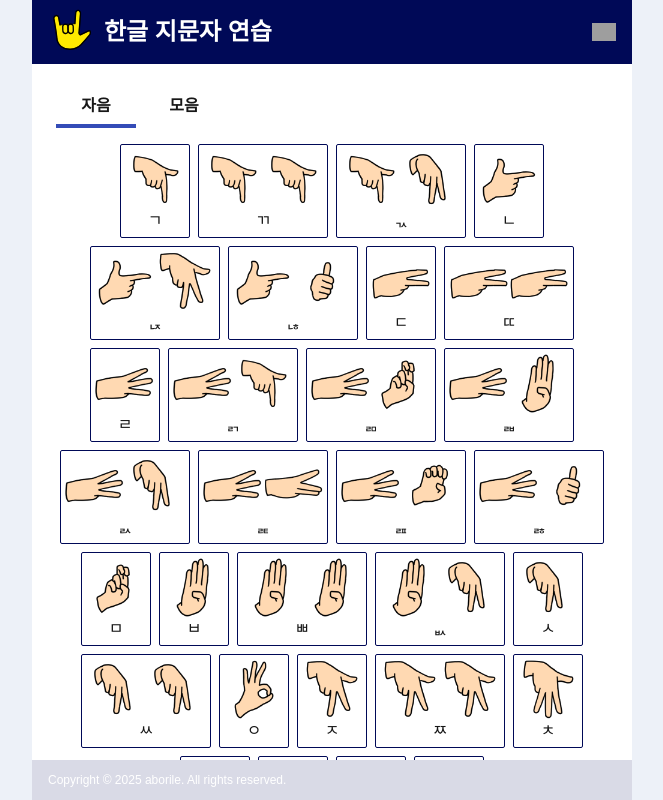
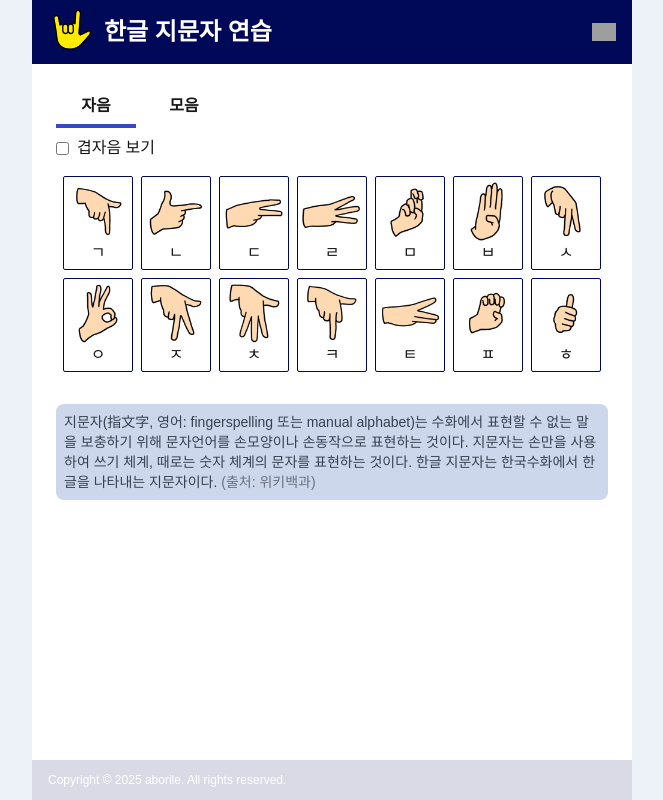
Before and after one commit to aborile/fingerspelling, a Next.js app: page /help in a window 1280 px wide. Shown: the whole page, without its empty margins (308-971 px from the left). Built offline with nearby package versions, Linux system fonts and the light colour scheme; no server answers; grey boxes are pictures that could not be loaded; a web font is replaced by a local one.

Commit message:
fix: 지문자 안내 시 겹자음 노출 여부 설정

```diff
--- a/src/components/help/index.tsx
+++ b/src/components/help/index.tsx
@@ -2,7 +2,7 @@
 
 import { memo, useCallback, useMemo, useState } from "react";
 
-import { 모음, 자음 } from "@/constants";
+import { 단자음, 모음, 자음 } from "@/constants";
 import { FingerspellType } from "@/typings";
 
 import { FingerspellImage } from "../shared";
@@ -10,6 +10,7 @@ import { classNames } from "@/modules";
 
 function HelpFingerspell() {
   const [type, setType] = useState<FingerspellType>("consonant");
+  const [showAllConsonant, setShowAllConsonant] = useState(false);
 
   const selectConsonant = useCallback(() => {
     setType("consonant");
@@ -18,12 +19,19 @@ function HelpFingerspell() {
     setType("vowel");
   }, []);
 
+  const toggleShowAllConsonant = useCallback(() => {
+    setShowAllConsonant((showAll) => !showAll);
+  }, []);
+
   const list = useMemo(() => {
     if (type === "consonant") {
-      return Object.entries(자음).slice(1);
+      if (showAllConsonant) {
+        return Object.entries(자음).slice(1);
+      }
+      return Object.entries(단자음);
     }
     return Object.entries(모음);
-  }, [type]);
+  }, [type, showAllConsonant]);
 
   return (
     <div className="h-full overflow-y-auto p-6 w-full">
@@ -47,6 +55,23 @@ function HelpFingerspell() {
           모음
         </button>
       </div>
+
+      {type === "consonant" && (
+        <div>
+          <button
+            onClick={toggleShowAllConsonant}
+            className="flex gap-2 items-center mt-2"
+          >
+            <input
+              type="checkbox"
+              checked={showAllConsonant}
+              readOnly
+              className=" accent-violet-blue cursor-pointer"
+            />
+            겹자음 보기
+          </button>
+        </div>
+      )}
 
       <div className="flex flex-wrap gap-2 justify-center mt-4">
         {list.map(([key, fingerspellInfo]) => (
--- a/src/constants/fingerspells.ts
+++ b/src/constants/fingerspells.ts
@@ -1,5 +1,22 @@
 import { FingerspellInfo } from "@/typings";
 import { Consonant, Vowel } from "./letters";
+
+export const 단자음: Record<string, FingerspellInfo> = {
+  ㄱ: { signs: ["00"] },
+  ㄴ: { signs: ["01"] },
+  ㄷ: { signs: ["02"] },
+  ㄹ: { signs: ["03"] },
+  ㅁ: { signs: ["04"] },
+  ㅂ: { signs: ["05"] },
+  ㅅ: { signs: ["06"] },
+  ㅇ: { signs: ["07"] },
+  ㅈ: { signs: ["08"] },
+  ㅊ: { signs: ["09"] },
+  ㅋ: { signs: ["10"] },
+  ㅌ: { signs: ["11"] },
+  ㅍ: { signs: ["12"] },
+  ㅎ: { signs: ["13"] },
+};
 
 export const 자음: Record<Consonant, FingerspellInfo> = {
   "": { signs: [] as string[] },
```
